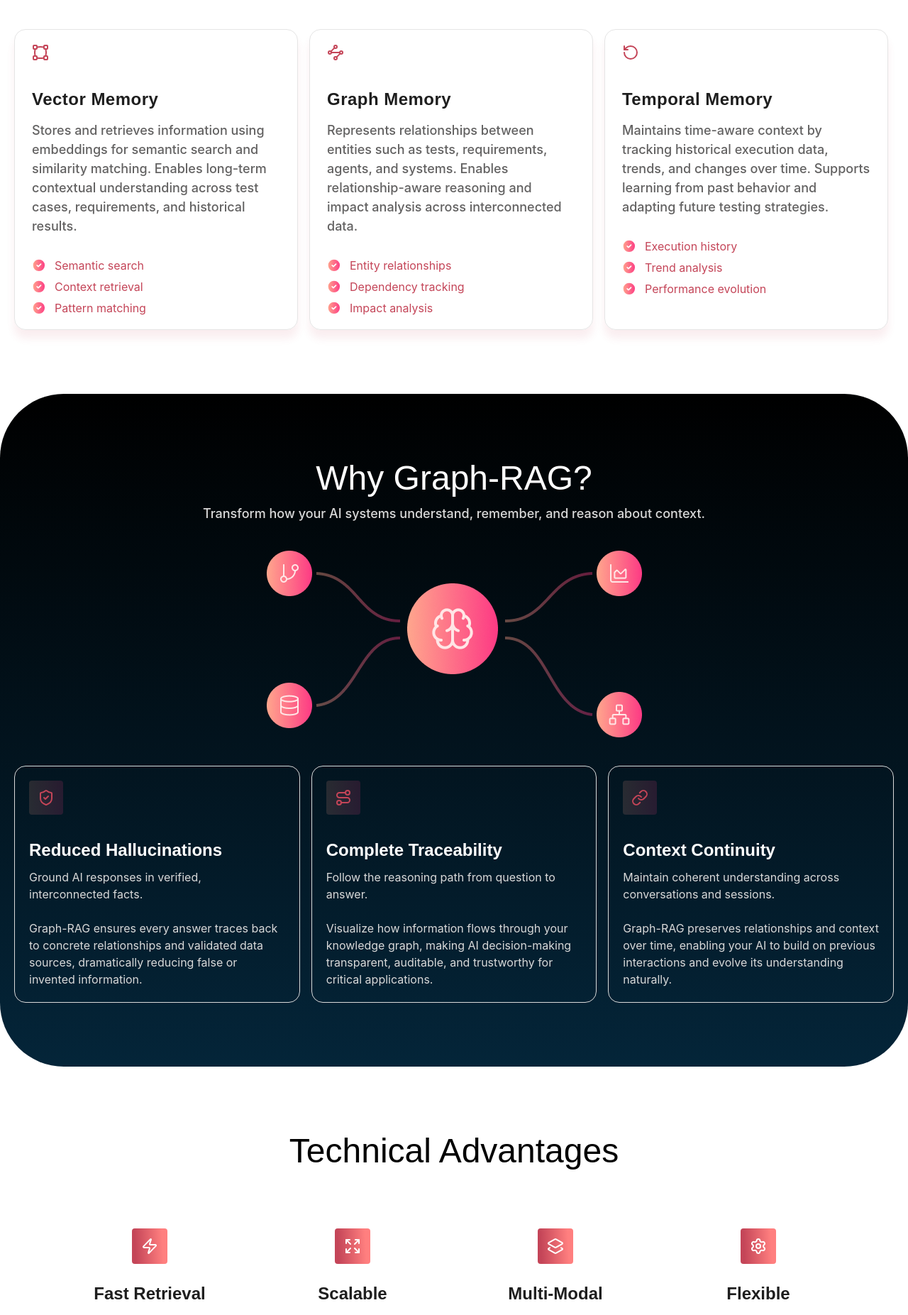
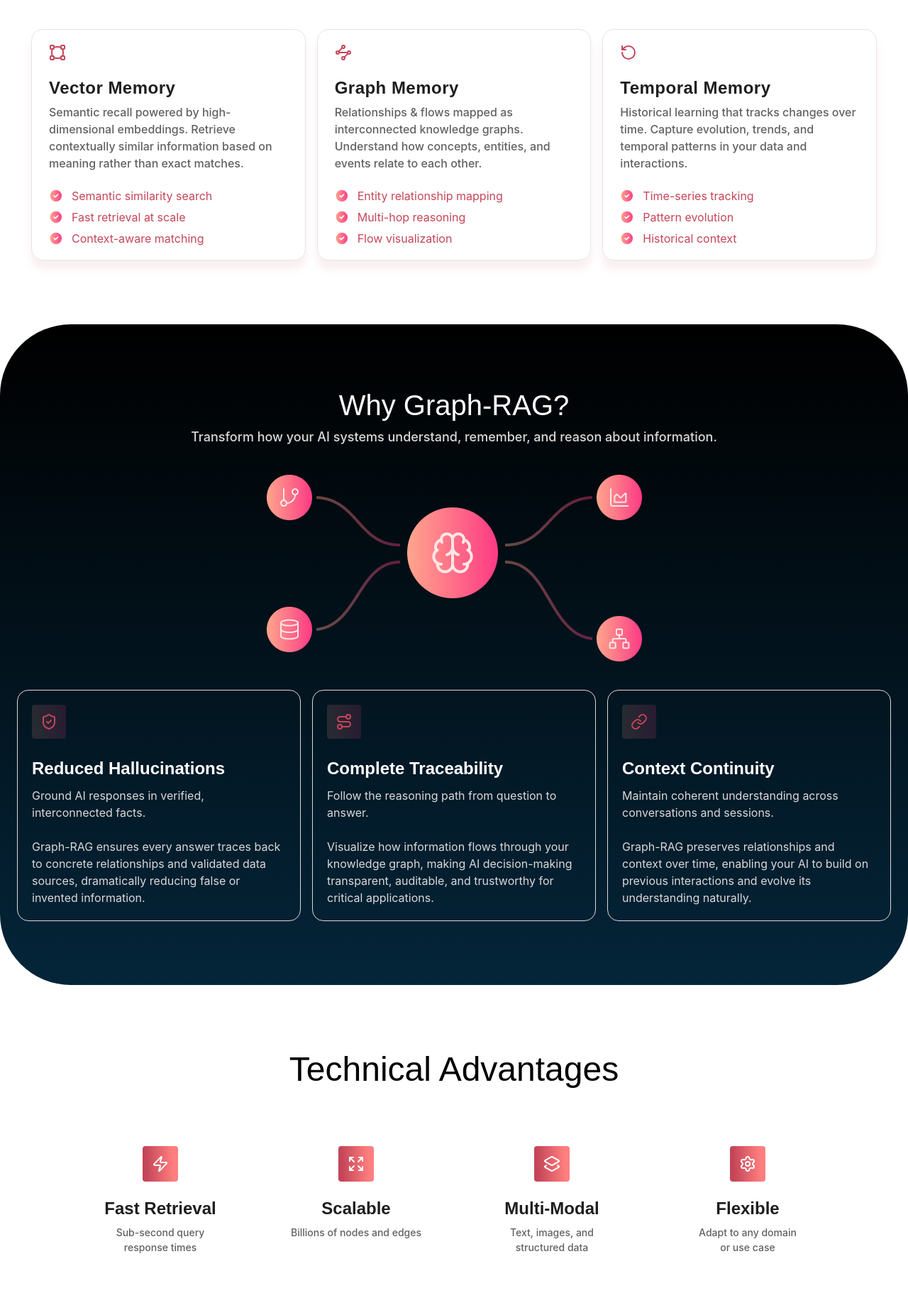
Before and after one commit to abhishekdev8928/airithm, a React (Vite) app: page /memory-and-graph-rag in a window 1280 px wide. Shown: the part 841-2694 px from the top of the page at 71% size. Built offline with nearby package versions, Linux system fonts and the light colour scheme.

Commit message:
resposive layout created

```diff
--- a/src/components/sections/ClosedLoopFlow.jsx
+++ b/src/components/sections/ClosedLoopFlow.jsx
@@ -58,7 +58,7 @@ subtitleClassName="text-[#626161]
 
 
         {/* Flow */}
-        <div className="mt-20 flex flex-col items-center gap-8 relative">
+        <div className="mt-20 px-6 max-w-2xl mx-auto shadow-[0px_0px_8px_4px_#C4455880] rounded-[24px] py-[50px] flex flex-col items-center gap-8 relative">
           {FLOW_STEPS.map((item, idx) => (
             <div key={idx} className="relative flex flex-col items-center">
               {/* Step Badge */}
--- a/src/pages/MemoryPage.jsx
+++ b/src/pages/MemoryPage.jsx
@@ -16,22 +16,22 @@ const MemoryPage = () => {
         {
             id:1,
             title:"Vector Memory",
-            dis:"Stores and retrieves information using embeddings for semantic search and similarity matching. Enables long-term contextual understanding across test cases, requirements, and historical results.",
-            points:["Semantic search", "Context retrieval", "Pattern matching"],
+            dis:"Semantic recall powered by high-dimensional embeddings. Retrieve contextually similar information based on meaning rather than exact matches.",
+            points:["Semantic similarity search", "Fast retrieval at scale", "Context-aware matching"],
             icon:"VectorSquare"
         },
         {
             id:2,
             title:"Graph Memory",
-            dis:"Represents relationships between entities such as tests, requirements, agents, and systems. Enables relationship-aware reasoning and impact analysis across interconnected data.",
-            points:["Entity relationships", "Dependency tracking", " Impact analysis"],
+            dis:"Relationships & flows mapped as interconnected knowledge graphs. Understand how concepts, entities, and events relate to each other.",
+            points:["Entity relationship mapping", "Multi-hop reasoning", " Flow visualization"],
             icon:"Waypoints"
         },
         {
             id:3,
             title:"Temporal Memory",
-            dis:"Maintains time-aware context by tracking historical execution data, trends, and changes over time. Supports learning from past behavior and adapting future testing strategies.",
-            points:["Execution history", "Trend analysis", "Performance evolution"],
+            dis:"Historical learning that tracks changes over time. Capture evolution, trends, and temporal patterns in your data and interactions.",
+            points:["Time-series tracking", "Pattern evolution", "Historical context"],
             icon:"RotateCcw"
         }
     ]
@@ -48,41 +48,41 @@ const MemoryPage = () => {
             <MainBanner data={Memory_HEADER} />
         </section>
        <section className='py-[90px]'>
-        <div className='max-w-[1240px] m-auto '>
+        <div className="max-w-[1240px] m-auto px-4 sm:px-6">
   <SectionHeading
     title="Memory Types"
-                subtitle='Three distinct memory types working together seamlessly'
+    subtitle="Three distinct approaches to intelligent context retention."
     titleClassName="sm:text-[48px]"
-                subtitleClassName=" sm:text-[16px] text-[#626161]"
+    subtitleClassName="sm:text-[16px] text-[#626161]"
   />
-            <div className="mt-[40px] flex gap-4">
 
-            {
-                type.map((item,index, id)=>{
+  <div className="mt-[40px] flex flex-wrap md:flex-nowrap justify-center gap-4">
+    {type.map((item, index) => {
       const Icon = LucideIcons?.[item.icon];
-                        return(
-                               <div id={index} className="w-[400px] rounded-2xl border shadow-[0px_12px_12px_0px_#C4455817] border-[#E5E5E5] gap-10 p-5 px-6 flex flex-col items-start">
+      return (
+        <div
+          key={index}
+          id={index}
+          className="md:w-[400px] w-full rounded-2xl space-y-6 border shadow-[0px_12px_12px_0px_#C4455817] border-[#E5E5E5] p-5 px-6 flex flex-col"
+        >
+          {/* Icon */}
+          {Icon && <Icon size={24} className="text-[#C44558]" />}
 
-                          <div className="">
-
-                              {Icon && <Icon size={24} className="text-[#C44558]" />}
-                          </div>
-
-                          <div className="sidecard-group sapce-y-6">
-                            <h3 className="text-[24px] capitalize font-primary font-[600] tracking-[0.02em] leading-[1.2] text-[#1e1e1e] mb-4">
+          {/* Content */}
+          <div className="flex flex-col flex-1">
+            <h3 className="text-[24px] capitalize font-primary font-[600] tracking-[0.02em] leading-[1.2] text-[#1e1e1e] mb-2">
               {item.title}
             </h3>
-                            <p className='text-[#626161] text-[18px] font-secondary font-[500]'>{item.dis}</p>
+            <p className="text-[#626161] text-[16px] font-secondary font-[500]">
+              {item.dis}
+            </p>
 
-                            {/* Points list */}
-                            <ul className="space-y-2.5 mt-8">
+            {/* Points list pushed to bottom */}
+            <ul className="mt-auto space-y-2.5 pt-6">
               {item.points?.map((list, i) => (
                 <li key={i} className="flex items-center gap-3 text-[#C44558]">
-
-                                    <img src="/svg/circle-check1.svg"  className="w-5 h-5" />
-
-
-                                  <span className="text-base text-[16px] font-normal font-secondary leading-none tracking-[0.0em]">
+                  <img src="/svg/circle-check1.svg" className="w-5 h-5" />
+                  <span className="text-base text-[16px] font-normal font-secondary leading-none tracking-[0em]">
                     {list.label || list}
                   </span>
                 </li>
@@ -90,67 +90,76 @@ const MemoryPage = () => {
             </ul>
           </div>
         </div>
-
-                        )
-
-                })
-            }
-
+      );
+    })}
   </div>
 </div>
 
+
        </section>
-        <section className='py-[90px] rounded-[90px] bg-[linear-gradient(360deg,#042539_0%,#000000_100%)]'>
+        <section className='py-[90px] px-5 rounded-[50px] md:rounded-[100px] bg-[linear-gradient(360deg,#042539_0%,#000000_100%)]'>
             <div className='max-w-[1240px] m-auto '>
                 <SectionHeading
                     title="Why Graph-RAG?"
-                    subtitle='Transform how your AI systems understand, remember, and reason about context.'
-                    titleClassName="sm:text-[48px] text-[#fff]"
-                    subtitleClassName=" sm:text-[16px] text-[#D9D9D9]"
+                    subtitle='Transform how your AI systems understand, remember, and reason about information.'
+                    titleClassName=" text-[#fff]"
+                    subtitleClassName="  text-[#D9D9D9]"
                 />
                 <div className="mt-[40px]">
                     <img className='m-auto' src="./public/topics/why-graph.png" alt="" />
                 </div>
-                <div className="grid grid-cols-12 gap-4 mt-[40px]">
-                    <div className="col-span-4 border-[1px ] border-[#D9D9D9] border p-5 rounded-[16px]" >
+<div className="flex flex-wrap  justify-center gap-4 mt-[40px]">
+  {/* Card 1 */}
+  <div className=" w-full sm:w-[400px] border-[1px] border-[#D9D9D9] p-5 rounded-[16px]">
     <div className="icon h-[48px] w-[48px] rounded-[4px] flex items-center justify-center bg-[linear-gradient(90deg,rgba(255,166,141,0.15)_0.03%,rgba(253,58,132,0.15)_100%)]">
-                            <LucideIcons.ShieldCheck className="text-[#C44558]"/>
-
-
+      <LucideIcons.ShieldCheck className="text-[#C44558]" />
     </div>
-                         <h3 className='text-[#fff] text-[24px] font-primary font-[600] mb-2 mt-8'>Reduced Hallucinations</h3>
-                            <p className='font-[16px] font-secondary text-[#D9D9D9]'>Ground AI responses in verified, interconnected facts.</p>
-
-                                <p className='font-[16px] font-secondary text-[#D9D9D9] mt-6'>Graph-RAG ensures every answer traces back to concrete relationships and validated data sources, dramatically reducing false or invented information.</p>
-
+    <h3 className="text-[#fff] text-[24px] font-primary font-[600] mb-2 mt-6">
+      Reduced Hallucinations
+    </h3>
+   <div>
+     <p className="text-[16px] font-secondary text-[#D9D9D9]">
+      Ground AI responses in verified, interconnected facts.
+    </p>
+    <p className="text-[16px] font-secondary text-[#D9D9D9] mt-6">
+      Graph-RAG ensures every answer traces back to concrete relationships and validated data sources, dramatically reducing false or invented information.
+    </p>
    </div>
-                    <div className="col-span-4 border-[1px ] border-[#D9D9D9] border p-5 rounded-[16px]" >
-                        <div className="icon h-[48px] w-[48px] rounded-[4px] flex items-center justify-center bg-[linear-gradient(90deg,rgba(255,166,141,0.15)_0.03%,rgba(253,58,132,0.15)_100%)]">
-                            <LucideIcons.Route className="text-[#C44558]"/>
-
-
-                        </div>
-                         <h3 className='text-[#fff] text-[24px] font-primary font-[600] mb-2 mt-8'>Complete Traceability</h3>
-                            <p className='font-[16px] font-secondary text-[#D9D9D9]'>Follow the reasoning path from question to answer.</p>
-
-                                <p className='font-[16px] font-secondary text-[#D9D9D9] mt-6'>Visualize how information flows through your knowledge graph, making AI decision-making transparent, auditable, and trustworthy for critical applications.</p>
-
-                    </div>
-                    <div className="col-span-4 border-[1px ] border-[#D9D9D9] border p-5 rounded-[16px]" >
-                        <div className="icon h-[48px] w-[48px] rounded-[4px] flex items-center justify-center bg-[linear-gradient(90deg,rgba(255,166,141,0.15)_0.03%,rgba(253,58,132,0.15)_100%)]">
-                            <LucideIcons.Link className="text-[#C44558]"/>
-
-
-                        </div>
-                         <h3 className='text-[#fff] text-[24px] font-primary font-[600] mb-2 mt-8'>Context Continuity</h3>
-                            <p className='font-[16px] font-secondary text-[#D9D9D9]'>Maintain coherent understanding across conversations and sessions.</p>
-
-                                <p className='font-[16px] font-secondary text-[#D9D9D9] mt-6'>Graph-RAG preserves relationships and context over time, enabling your AI to build on previous interactions and evolve its understanding naturally. </p>
-
   </div>
 
+  {/* Card 2 */}
+  <div className="w-full sm:w-[400px] border-[1px] border-[#D9D9D9] p-5 rounded-[16px]">
+    <div className="icon h-[48px] w-[48px] rounded-[4px] flex items-center justify-center bg-[linear-gradient(90deg,rgba(255,166,141,0.15)_0.03%,rgba(253,58,132,0.15)_100%)]">
+      <LucideIcons.Route className="text-[#C44558]" />
+    </div>
+    <h3 className="text-[#fff] text-[24px] font-primary font-[600] mb-2 mt-6">
+      Complete Traceability
+    </h3>
+    <p className="text-[16px] font-secondary text-[#D9D9D9]">
+      Follow the reasoning path from question to answer.
+    </p>
+    <p className="text-[16px] font-secondary text-[#D9D9D9] mt-6">
+      Visualize how information flows through your knowledge graph, making AI decision-making transparent, auditable, and trustworthy for critical applications.
+    </p>
+  </div>
 
+  {/* Card 3 */}
+  <div className="w-full sm:w-[400px] border-[1px] border-[#D9D9D9] p-5 rounded-[16px]">
+    <div className="icon h-[48px] w-[48px] rounded-[4px] flex items-center justify-center bg-[linear-gradient(90deg,rgba(255,166,141,0.15)_0.03%,rgba(253,58,132,0.15)_100%)]">
+      <LucideIcons.Link className="text-[#C44558]" />
     </div>
+    <h3 className="text-[#fff] text-[24px] font-primary font-[600] mb-2 mt-6">
+      Context Continuity
+    </h3>
+    <p className="font-[16px] font-secondary text-[#D9D9D9]">
+      Maintain coherent understanding across conversations and sessions.
+    </p>
+    <p className="text-[16px] font-secondary text-[#D9D9D9] mt-6">
+      Graph-RAG preserves relationships and context over time, enabling your AI to build on previous interactions and evolve its understanding naturally.
+    </p>
+  </div>
+</div>
+
             </div>
         </section>
         <section className='py-[90px]'>
@@ -160,38 +169,54 @@ const MemoryPage = () => {
                 titleClassName="sm:text-[48px]"
                 // subtitleClassName=" sm:text-[16px] text-[#626161]"
             />
-            <div className='max-w-[1128px] m-auto mt-[80px] grid grid-cols-12 gap-4'>
-                <div className="col-span-3 text-center ">
-                    <div className='rounded-[4px] m-auto bg-[linear-gradient(86.66deg,_#C44558_10.85%,_#FF7F7F_84.93%)] h-[50px] w-[50px] flex justify-center items-center '>
-                        <LucideIcons.Zap className='text-[#fff]'/>
+          <div className="max-w-[1128px] m-auto mt-[80px] flex flex-wrap justify-center gap-4 gap-y-10">
+  {/* Card 1 */}
+  <div className="w-[250px] sm:w-[280px] md:w-[260px] lg:w-[260px] text-center">
+    <div className="rounded-[4px] m-auto bg-[linear-gradient(86.66deg,_#C44558_10.85%,_#FF7F7F_84.93%)] h-[50px] w-[50px] flex justify-center items-center">
+      <LucideIcons.Zap className="text-[#fff]" />
     </div>
-                        <h3 className="text-[24px] mt-6 text-[#1E1E1E] font-primary font-[600]">Fast Retrieval</h3>
-                        <p className='text-[#626161] text-[18px] font-secondary font-[500] mt-2'>Sub-second query <br /> response times</p>
-                </div>
-                <div className="col-span-3 text-center ">
-                    <div className='rounded-[4px] m-auto bg-[linear-gradient(86.66deg,_#C44558_10.85%,_#FF7F7F_84.93%)] h-[50px] w-[50px] flex justify-center items-center '>
-                        <LucideIcons.Expand className='text-[#fff]'/>
-                    </div>
-                        <h3 className="text-[24px] mt-6 text-[#1E1E1E] font-primary font-[600]">Scalable</h3>
-                        <p className='text-[#626161] text-[18px] font-secondary font-[500] mt-2'>Billions of nodes and edges</p>
-                </div>
-                <div className="col-span-3 text-center ">
-                    <div className='rounded-[4px] m-auto bg-[linear-gradient(86.66deg,_#C44558_10.85%,_#FF7F7F_84.93%)] h-[50px] w-[50px] flex justify-center items-center '>
-                        <LucideIcons.Layers2 className='text-[#fff]'/>
-                    </div>
-                        <h3 className="text-[24px] mt-6 text-[#1E1E1E] font-primary font-[600]">Multi-Modal</h3>
-                        <p className='text-[#626161] text-[18px] font-secondary font-[500] mt-2'>Text, images, and <br /> structured data</p>
-                </div>
-                <div className="col-span-3 text-center ">
-                    <div className='rounded-[4px] m-auto bg-[linear-gradient(86.66deg,_#C44558_10.85%,_#FF7F7F_84.93%)] h-[50px] w-[50px] flex justify-center items-center '>
-                        <LucideIcons.Settings className='text-[#fff]'/>
-                    </div>
-                        <h3 className="text-[24px] mt-6 text-[#1E1E1E] font-primary font-[600]">Flexible</h3>
-                        <p className='text-[#626161] text-[18px] font-secondary font-[500] mt-2'>Adapt to any domain <br />or use case</p>
+    <h3 className="text-[24px] mt-6 leading-[1.2] text-[#1E1E1E] font-primary font-[600]">
+      Fast Retrieval
+    </h3>
+    <p className="text-[#626161] text-[14px] font-secondary font-[500] mt-2">
+      Sub-second query <br /> response times
+    </p>
   </div>
 
+  {/* Card 2 */}
+  <div className="w-[250px] sm:w-[280px] md:w-[260px] lg:w-[260px] text-center">
+    <div className="rounded-[4px] m-auto bg-[linear-gradient(86.66deg,_#C44558_10.85%,_#FF7F7F_84.93%)] h-[50px] w-[50px] flex justify-center items-center">
+      <LucideIcons.Expand className="text-[#fff]" />
+    </div>
+    <h3 className="text-[24px] mt-6 leading-[1.2] text-[#1E1E1E] font-primary font-[600]">Scalable</h3>
+    <p className="text-[#626161] text-[14px] font-secondary font-[500] mt-2">
+      Billions of nodes and edges
+    </p>
+  </div>
 
+  {/* Card 3 */}
+  <div className="w-[250px] sm:w-[280px] md:w-[260px] lg:w-[260px] text-center">
+    <div className="rounded-[4px] m-auto bg-[linear-gradient(86.66deg,_#C44558_10.85%,_#FF7F7F_84.93%)] h-[50px] w-[50px] flex justify-center items-center">
+      <LucideIcons.Layers2 className="text-[#fff]" />
     </div>
+    <h3 className="text-[24px] leading-[1.2] mt-6 text-[#1E1E1E] font-primary font-[600]">Multi-Modal</h3>
+    <p className="text-[#626161] text-[14px] font-secondary font-[500] mt-2">
+      Text, images, and <br /> structured data
+    </p>
+  </div>
+
+  {/* Card 4 */}
+  <div className="w-[250px] sm:w-[280px] md:w-[260px] lg:w-[260px] text-center">
+    <div className="rounded-[4px] m-auto bg-[linear-gradient(86.66deg,_#C44558_10.85%,_#FF7F7F_84.93%)] h-[50px] w-[50px] flex justify-center items-center">
+      <LucideIcons.Settings className="text-[#fff]" />
+    </div>
+    <h3 className="text-[24px] leading-[1.2] mt-6 text-[#1E1E1E] font-primary font-[600]">Flexible</h3>
+    <p className="text-[#626161] text-[14px] font-secondary font-[500] mt-2">
+      Adapt to any domain <br />or use case
+    </p>
+  </div>
+</div>
+
 
         </section>
         <CtaSection wrapperClassName="mt-[-100px]" {...PLANING_CTA_CONFIG} />
```
Also changed, not shown: src/components/sections/FeaturedGrid.jsx (+34 -34 lines), src/config/memoryConfig.js (+8 -5 lines), src/config/servicesConfig.js (+14 -13 lines), src/pages/PlatformCapabilitiesPage.jsx (+47 -35 lines), src/pages/SecuritybyDesignPage.jsx (+27 -27 lines). Lines whose indentation alone changed are shown as unchanged.
